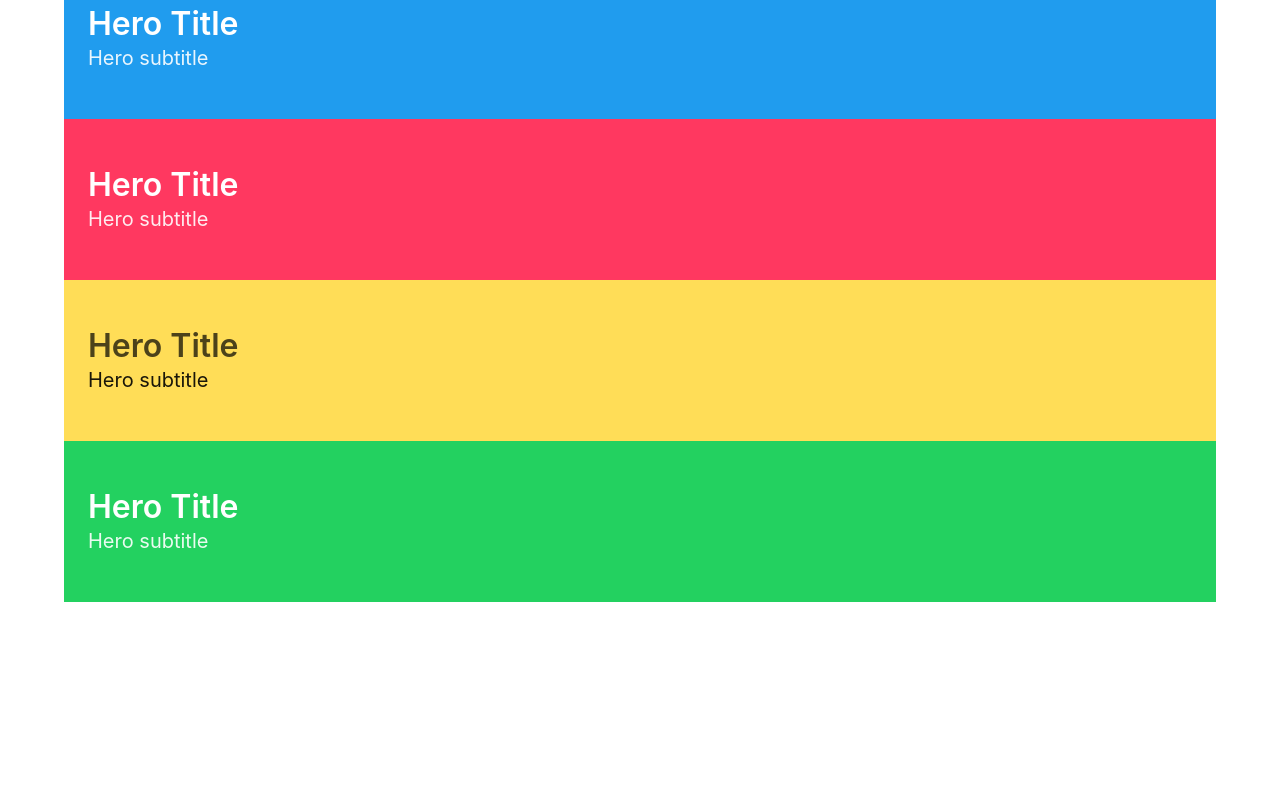
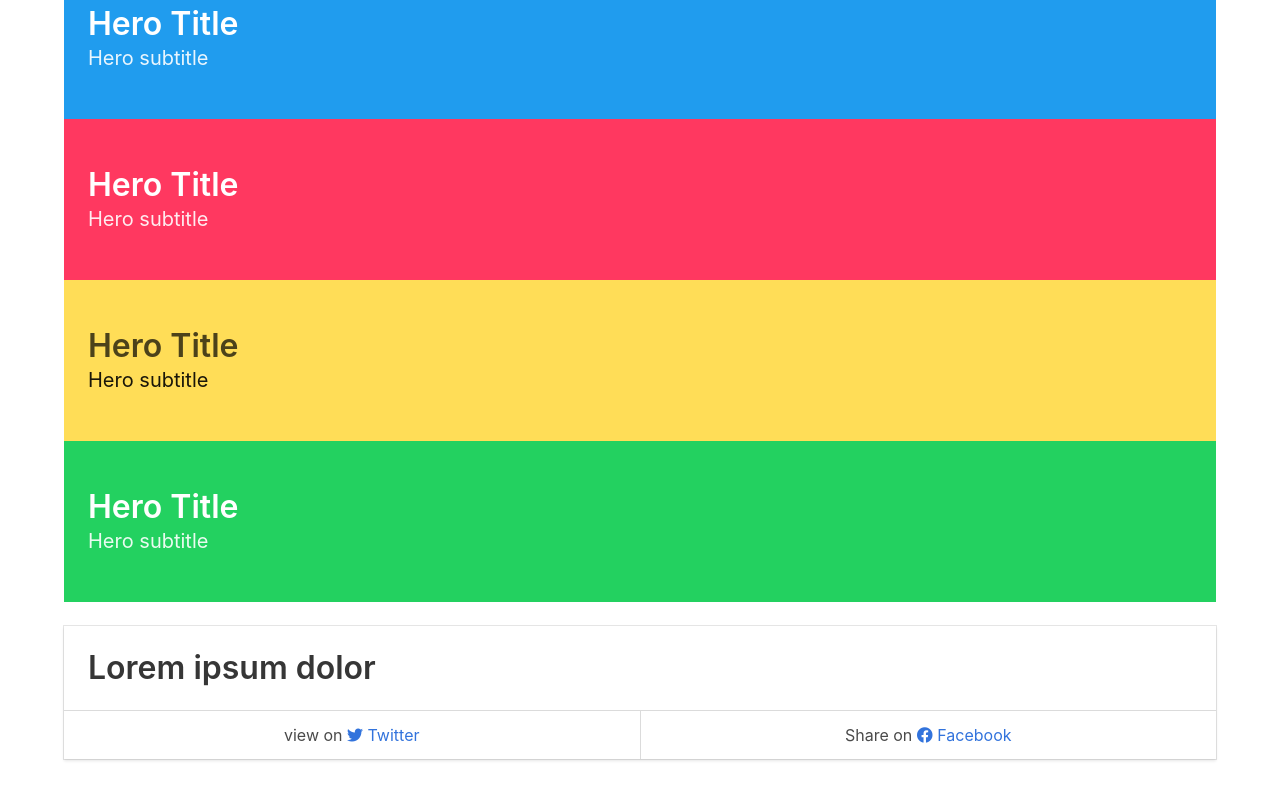
Before and after one commit to tbonfim/bulma, a website: page crash/index.html in a window 1280 px wide. Shown: the part 3462-4262 px from the top of the page. Before the commit the page ends 4144 px from the top, so only its background shows below. Drawn offline with nearby package versions, Linux system fonts and the light colour scheme.

Commit message:
Adding Cards

```diff
--- a/crash/index.html
+++ b/crash/index.html
@@ -271,6 +271,26 @@
                 </div>
             </section>
         </div>
+
+        <div class="block">
+            <div class="card">
+                <div class="card-content">
+                    <p class="title">Lorem ipsum dolor </p>
+                </div>
+                <footer class="card-footer">
+                        <p class="card-footer-item">
+                            <span>
+                                view on <a href=""> <i class="fab fa-twitter"></i> Twitter</a>
+                            </span>
+                        </p>
+                        <p class="card-footer-item">
+                                <span>
+                                    Share on <a href=""> <i class="fab fa-facebook"></i> Facebook</a>
+                                </span>
+                            </p>
+                    </footer>
+            </div>
+        </div>
     </div>
     <div class="" style="margin-top: 5em"></div>
 </body>
```
